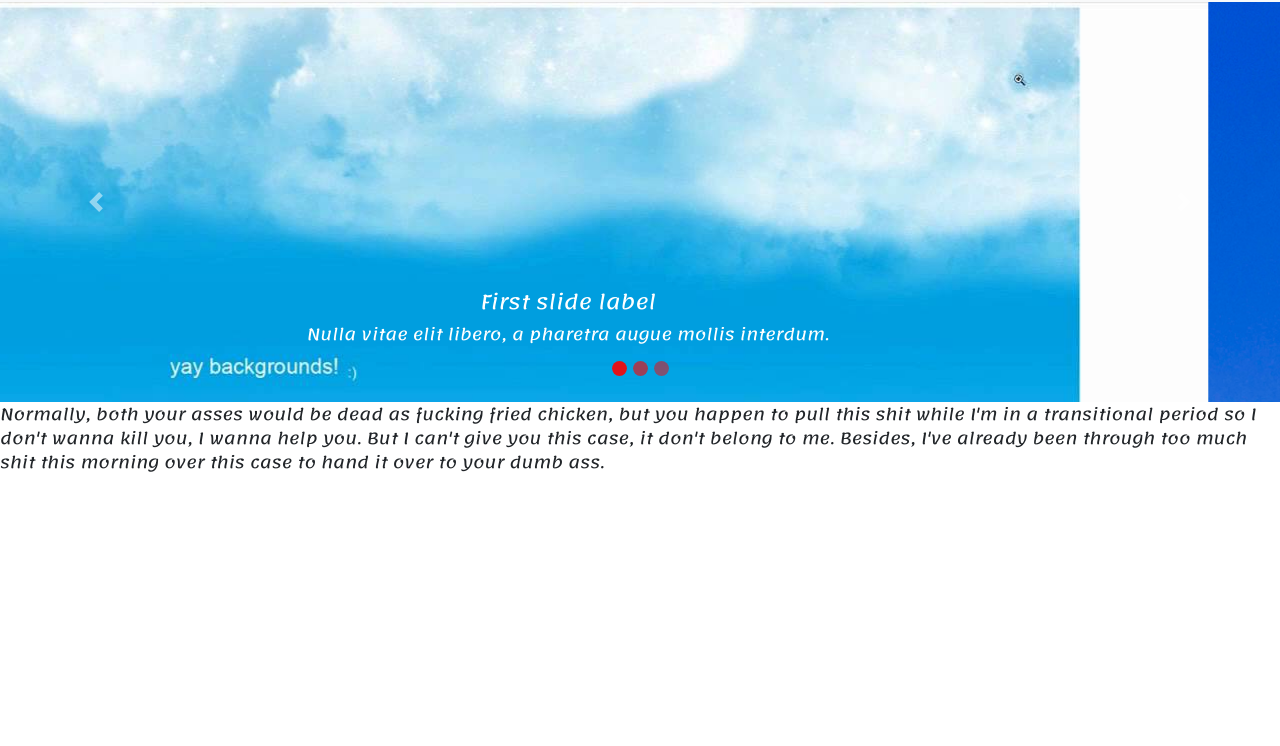
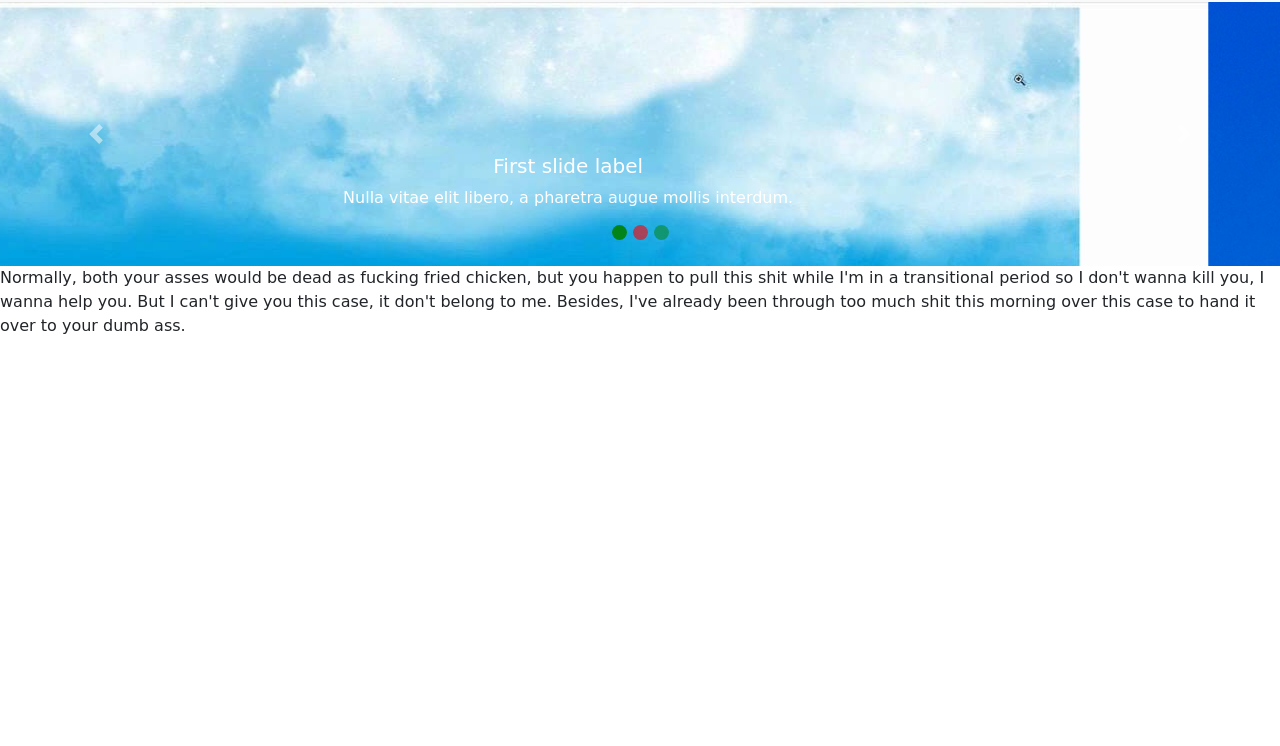
Before and after one commit to DanSmaR/template-ecommerce, a plain HTML site: page index.html in a window 1280 px wide. Shown: the part 54-800 px from the top of the page. Drawn offline with nearby package versions, Linux system fonts and the light colour scheme.

Commit message:
adicionado style nos botões de controle navegaçao carousel

```diff
--- a/css/style.css
+++ b/css/style.css
@@ -3,17 +3,18 @@
     margin: 0;
     padding: 0;
     scroll-behavior: smooth;
-    font-family: 'Lemonada', cursive;
+    font-family: 'Sriracha', cursive;
 }
-
 .carousel-item {
-    max-height: 50vh;
+    max-height: 33vh;
     overflow-y: hidden;
 }
-
 li[data-target="#carouselExampleCaptions"] {
     width: 15px;
     height: 15px;
     border-radius: 50%;
     background-color: red;
 }
+li[data-target="#carouselExampleCaptions"]:not(.active) {
+    background-color: green;
+}
```
